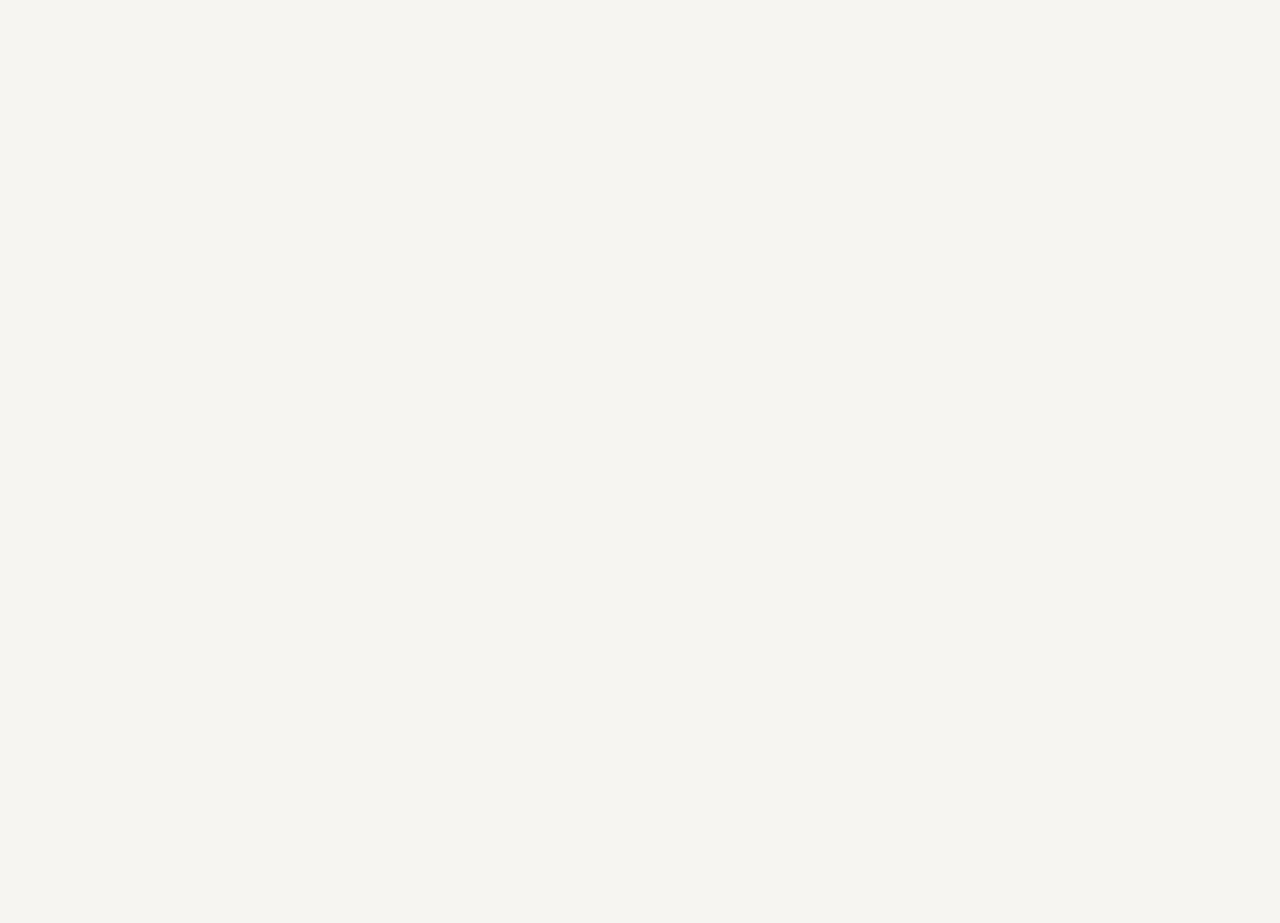
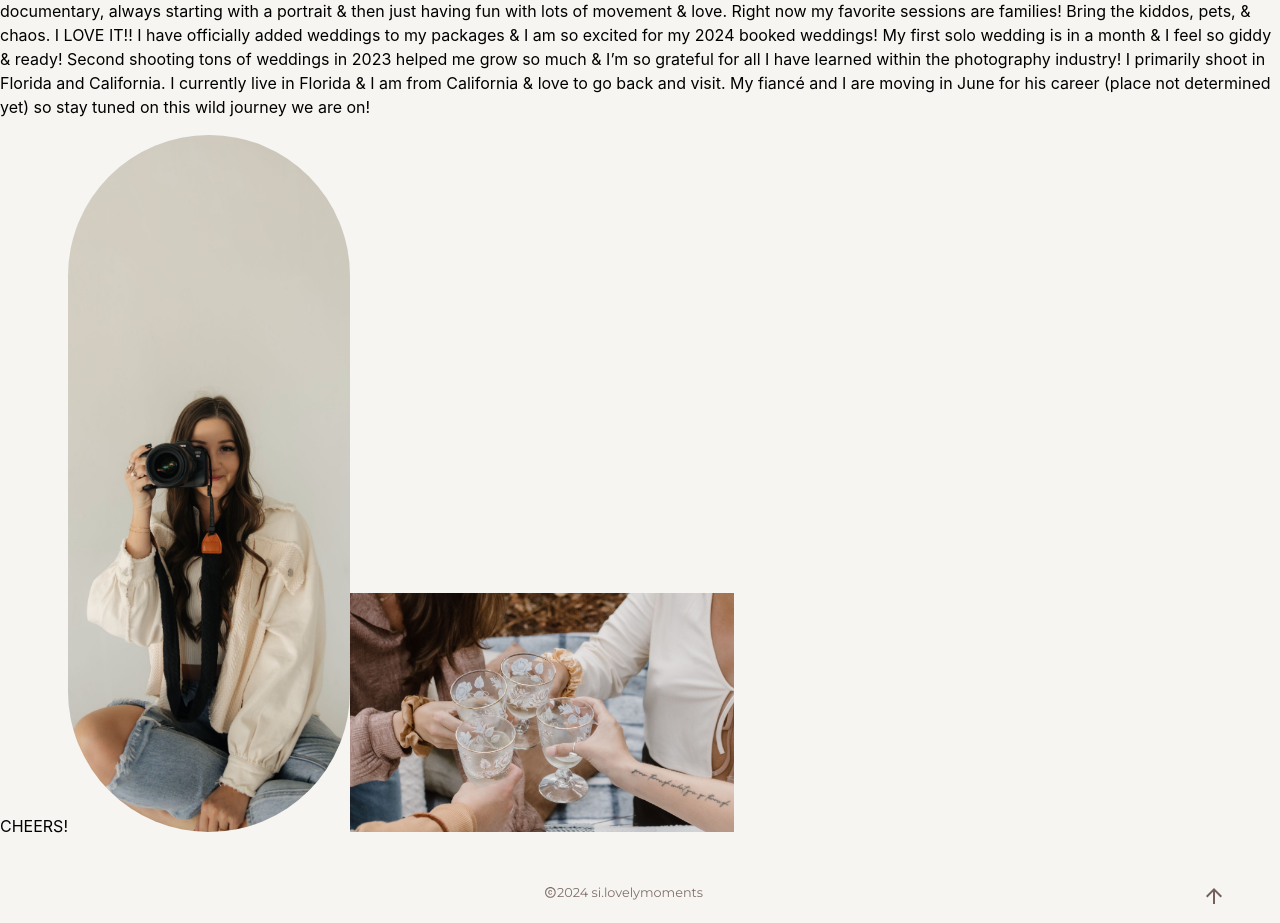
Before and after one commit to jsshigham/silovelymoments, a React (Vite) app: page /about in a window 1280 px wide. Shown: the part 280-1203 px from the top of the page. Before the commit the page ends 800 px from the top, so only its background shows below. Built offline with nearby package versions, Linux system fonts and the light colour scheme; the HTML template or start-up script is replaced by a standard one; a web font is replaced by a local one.

Commit message:
added about page before styling

```diff
--- a/src/App.tsx
+++ b/src/App.tsx
@@ -1,7 +1,7 @@
 import NavBar from "./components/NavBar";
 import { BrowserRouter as Router, Routes, Route } from "react-router-dom";
-import Home from "./pages/Home";
-import About from "./pages/About";
+import Home from "./pages/Home/Home";
+import About from "./pages/About/About";
 import Contact from "./pages/Contact";
 import KindWords from "./pages/KindWords";
 import Moments from "./pages/Moments";
--- a/src/index.css
+++ b/src/index.css
@@ -156,7 +156,9 @@ footer {
 }
 
 .footerDiv {
+  padding: 0 0 0 4em;
   width: 100%;
+  align-self: center;
   display: flex;
   justify-content: center;
   align-items: center;
@@ -167,12 +169,9 @@ footer {
 }
 
 .scrollBtn {
-  /* position: fixed;
-  bottom: 1em;
-  right: 0.75em; */
   align-self: flex-end;
   border: none;
-  padding: 0 3em;
+  margin: 0 2em 0 0;
   background: transparent;
   color: var(--primary-headings);
   font-size: 1.5em;
@@ -196,9 +195,15 @@ footer {
     gap: 1em;
   }
 
+  .footerDiv {
+    padding: 0 0 0 0;
+  }
+
   .scrollBtn {
-    /* position: unset;
-    right: unset;
-    bottom: unset; */
+    margin: 0;
+  }
+
+  .scrollBtn {
+    align-self: unset;
   }
 }
--- a/src/pages/About.tsx
+++ /dev/null
@@ -1,5 +0,0 @@
-function About() {
-  return <div>About</div>;
-}
-
-export default About;
--- /dev/null
+++ b/src/pages/About/About.tsx
@@ -0,0 +1,31 @@
+// import { useContext } from "react";
+// import MyContext from "../MyContext";
+import "./aboutPage.css";
+
+function About() {
+  // const { screenWidth } = useContext(MyContext)!;
+  return (
+    <main className="aboutPage">
+      <section>
+        <h1>SIERA CULLINS</h1>
+        <h3>{`CAPTURING LIGHT, FEELINGS & MOMENTS AND ALL THE THINGS IN BETWEEN HUMANS AND LIFE.`}</h3>
+        <p>
+          {`My name is Siera & I absolutely adore documenting love! I am a full-time school psychologist for tiny humans & a part-time photographer for all humans. Also, I am currently in my fiancé & auntie era which is the best everrrr! I mainly schedule sessions for weekday golden hour & weekends any hour. My style aims towards timeless & documentary, always starting with a portrait & then just having fun with lots of movement & love. Right now my favorite sessions are families! Bring the kiddos, pets, & chaos. I LOVE IT!! I have officially added weddings to my packages & I am so excited for my 2024 booked weddings! My first solo wedding is in a month & I feel so giddy & ready! Second shooting tons of weddings in 2023 helped me grow so much & I’m so grateful for all I have learned within the photography industry! I primarily shoot in Florida and California. I currently live in Florida & I am from California & love to go back and visit. My fiancé and I are moving in June for his career (place not determined yet) so stay tuned on this wild journey we are on!`}
+        </p>
+        <span>CHEERS!</span>
+        <img
+          id="sieraWithCamera"
+          src="/aboutPage/sieraWithCamera.jpeg"
+          alt="Siera with Camera"
+        />
+        <img
+          id="cheersInTheWoods"
+          src="/aboutPage/cheersInTheWoods.jpeg"
+          alt="Four people cheers in the woods"
+        />
+      </section>
+    </main>
+  );
+}
+
+export default About;
--- /dev/null
+++ b/src/pages/About/aboutPage.css
@@ -0,0 +1,23 @@
+main {
+  margin: auto;
+  display: flex;
+  flex-direction: column;
+  justify-content: flex-start;
+  gap: 2em;
+  align-items: center;
+  width: 100vw;
+}
+
+section {
+  width: 100%;
+}
+
+#sieraWithCamera {
+  width: 22vw;
+  border-radius: 11vw;
+  image-resolution: 50%;
+}
+
+#cheersInTheWoods {
+  width: 30vw;
+}
--- a/src/pages/homePage.css
+++ b/src/pages/Home/homePage.css
@@ -1,4 +1,4 @@
-.homePage {
+main {
   margin: auto;
   display: flex;
   flex-direction: column;
```
Also changed, not shown: public/aboutPage/cheersInTheWoods.jpeg (added), public/aboutPage/sieraWithCamera.jpeg (added), src/pages/Home/Home.tsx (renamed from src/pages/Home.tsx).
